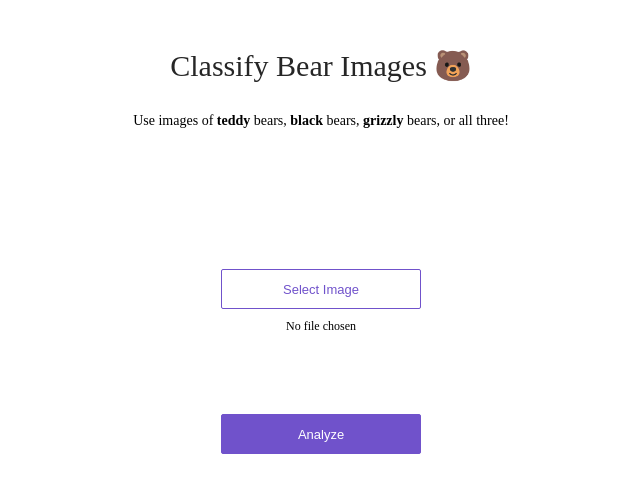
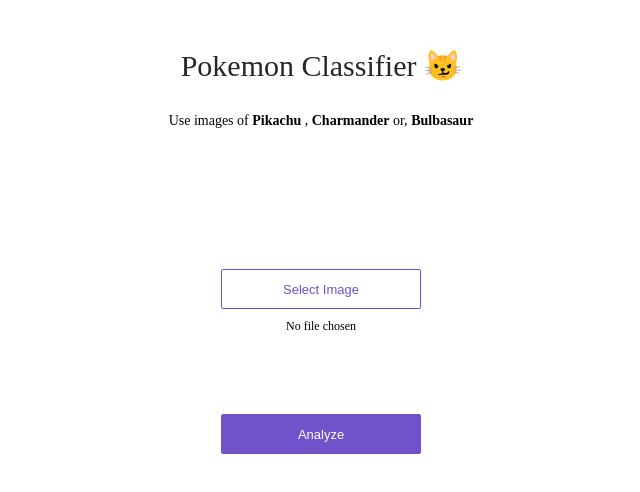
Before and after one commit to sachinchaturvedi93/PokemonClassifier, a plain HTML site: page app/view/index.html in a window 1280 px wide. Shown: the whole page, without its empty margins (319-959 px from the left). Drawn offline with Linux system fonts and the light colour scheme.

Commit message:
Add files via upload

```diff
--- a/app/view/index.html
+++ b/app/view/index.html
@@ -7,10 +7,9 @@
 <body>
 <div>
   <div class='center'>
-    <div class='title'>Classify Bear Images 🐻</div>
+    <div class='title'>Pokemon Classifier 😼 </div>
     <p>
-      Use images of <strong>teddy</strong> bears, <strong>black</strong> bears, <strong>grizzly</strong> bears, or
-      all three!
+      Use images of <strong>Pikachu</strong> , <strong>Charmander</strong> or, <strong>Bulbasaur</strong>
     </p>
     <div class='content'>
       <div class='no-display'>
```
